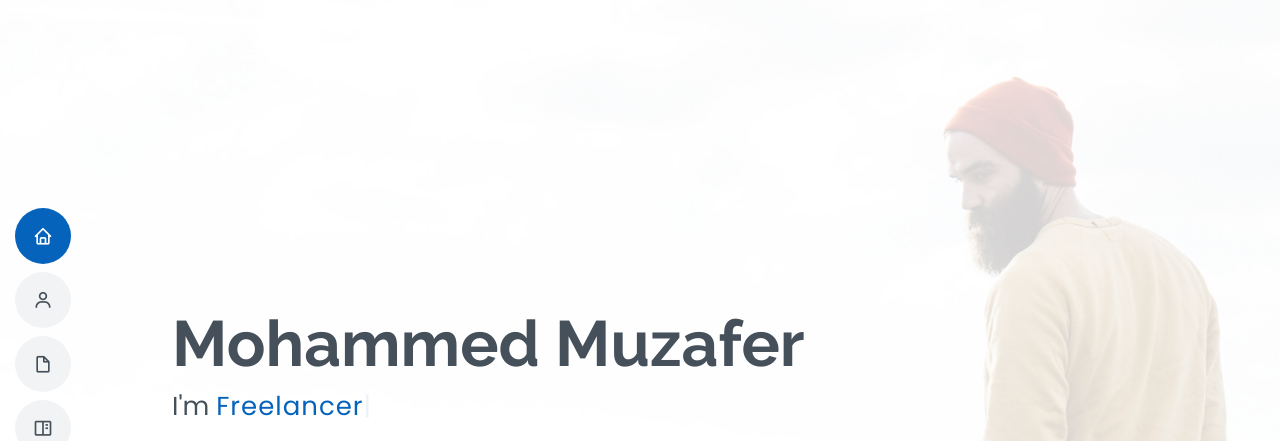
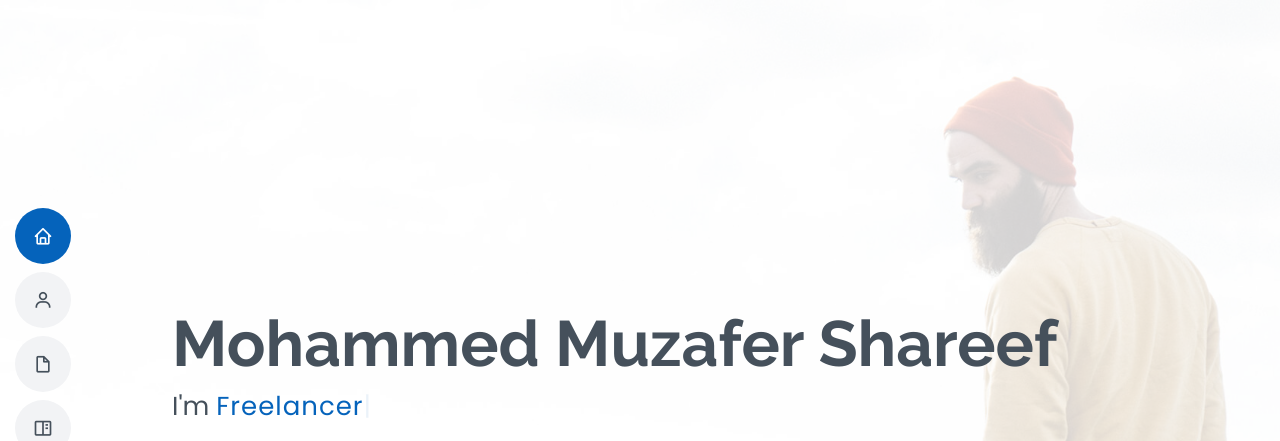
Before and after one commit to muzaferxp/portfolio, a plain HTML site: page index.html in a window 1280 px wide. Shown: the top 441 px of the page. Drawn offline with nearby package versions, Linux system fonts and the light colour scheme.

Commit message:
Name update

```diff
--- a/index.html
+++ b/index.html
@@ -57,7 +57,7 @@
   <!-- ======= Hero Section ======= -->
   <section id="hero" class="d-flex flex-column justify-content-center">
     <div class="container" data-aos="zoom-in" data-aos-delay="100">
-      <h1>Mohammed Muzafer </h1>
+      <h1>Mohammed Muzafer Shareef </h1>
       <p>I'm <span class="typed" data-typed-items="Developer, Freelancer, Tutor, Architect"></span></p>
       <div class="social-links">
         <a href="#" class="twitter"><i class="bx bxl-twitter"></i></a>
@@ -700,7 +700,7 @@
   <!-- ======= Footer ======= -->
   <footer id="footer">
     <div class="container">
-      <h3>Mohammed Muzafer</h3>
+      <h3>Mohammed Muzafer Shareef</h3>
       <p>Feel free to get in touch on any platform, I would love to hear from you..</p>
       <div class="social-links">
         <a href="#" class="twitter"><i class="bx bxl-twitter"></i></a>
```
